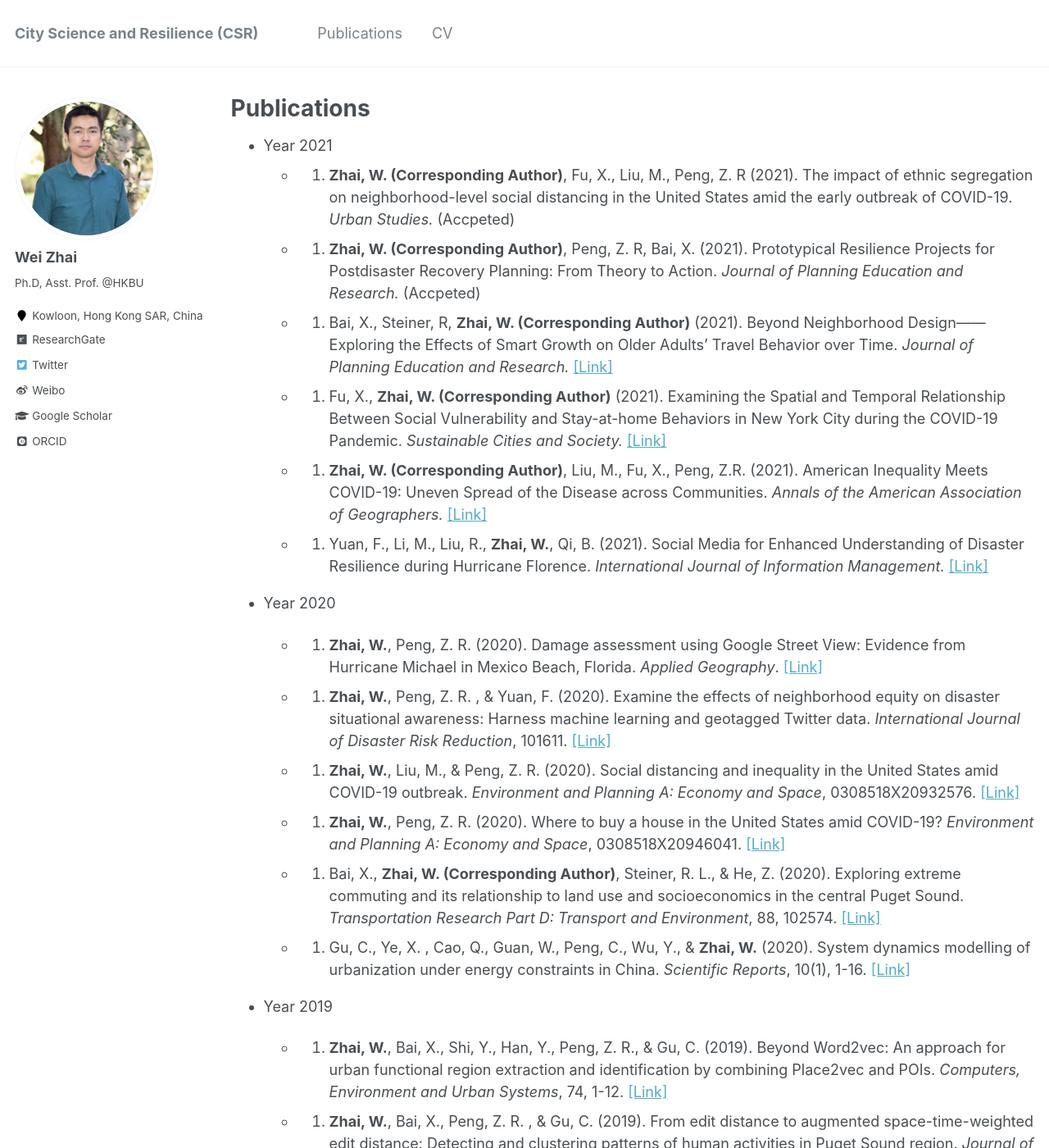
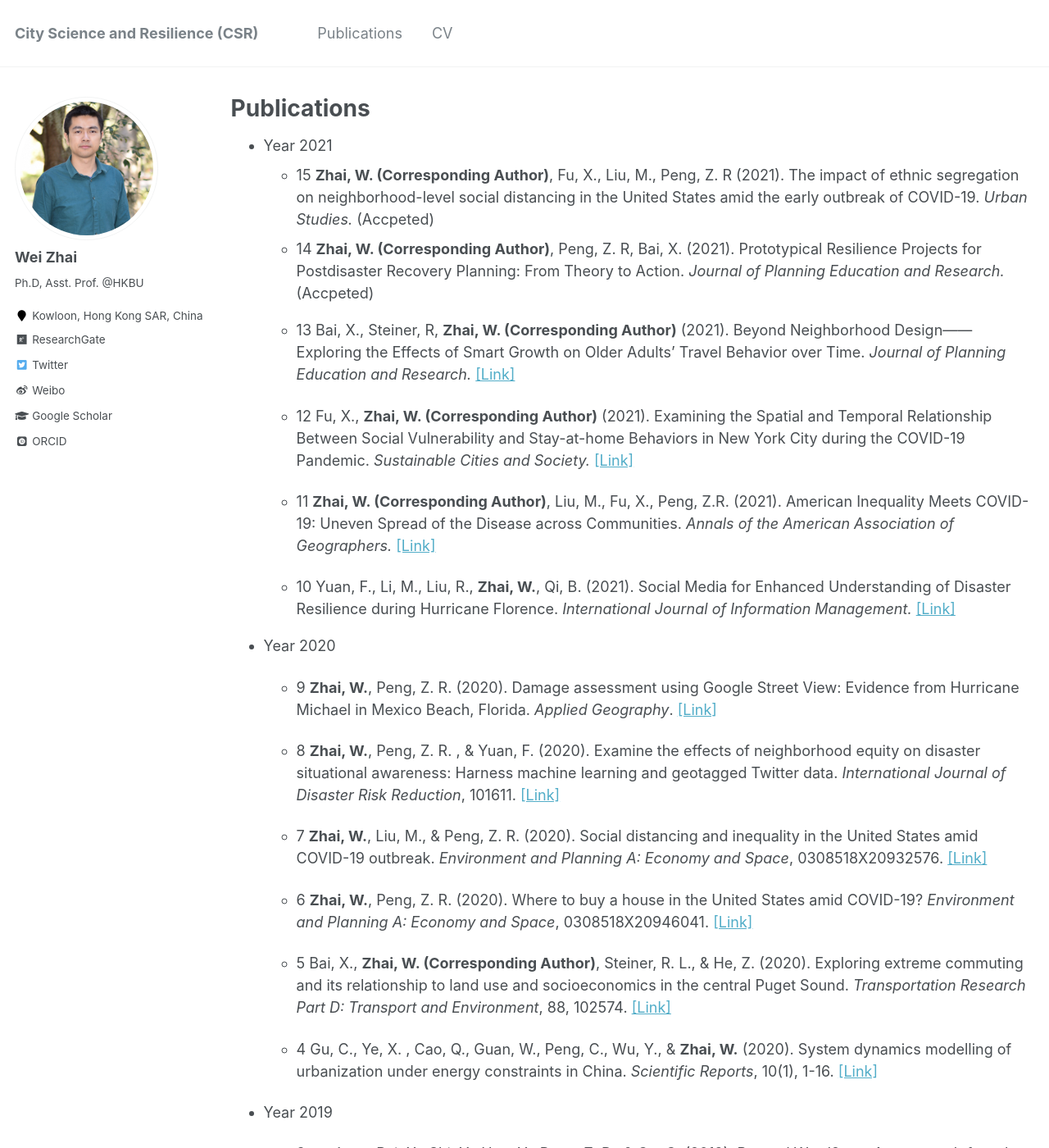
Before and after one commit to skywalkerzhai/weizhai.github.io, a Jekyll site: the page built from _pages/publications.md, in a window 1280 px wide and 1400 px high. Shown: the whole window at 82% size. Built offline with Jekyll 4.4.1, drawn with Linux system fonts in a browser that asks for light colours; some web fonts are replaced.

Commit message:
Update publications.md

```diff
--- a/_pages/publications.md
+++ b/_pages/publications.md
@@ -6,36 +6,36 @@ author_profile: true
 ---
 
 * Year 2021
-  * 15. **Zhai, W. (Corresponding Author)**, Fu, X., Liu, M., Peng, Z. R (2021). The impact of ethnic segregation on neighborhood-level social distancing in the United States amid the early outbreak of COVID-19. *Urban Studies.* (Accpeted)
-  * 14. **Zhai, W. (Corresponding Author)**, Peng, Z. R, Bai, X. (2021). Prototypical Resilience Projects for Postdisaster Recovery Planning: From Theory to Action. *Journal of Planning Education and Research.* (Accpeted)
-  * 13. Bai, X., Steiner, R, **Zhai, W. (Corresponding Author)** (2021). Beyond Neighborhood Design——Exploring the Effects of Smart Growth on Older Adults’ Travel Behavior over Time. *Journal of Planning Education and Research.* [[Link]](https://doi.org/10.1177/0739456X211020352)
+  * 15 **Zhai, W. (Corresponding Author)**, Fu, X., Liu, M., Peng, Z. R (2021). The impact of ethnic segregation on neighborhood-level social distancing in the United States amid the early outbreak of COVID-19. *Urban Studies.* (Accpeted)
+  * 14 **Zhai, W. (Corresponding Author)**, Peng, Z. R, Bai, X. (2021). Prototypical Resilience Projects for Postdisaster Recovery Planning: From Theory to Action. *Journal of Planning Education and Research.* (Accpeted)
+  * 13 Bai, X., Steiner, R, **Zhai, W. (Corresponding Author)** (2021). Beyond Neighborhood Design——Exploring the Effects of Smart Growth on Older Adults’ Travel Behavior over Time. *Journal of Planning Education and Research.* [[Link]](https://doi.org/10.1177/0739456X211020352)
 
-  * 12. Fu, X., **Zhai, W. (Corresponding Author)** (2021).  Examining the Spatial and Temporal Relationship Between Social Vulnerability and Stay-at-home Behaviors in New York City during the COVID-19 Pandemic. *Sustainable Cities and Society.* [[Link]](https://doi.org/10.1016/j.scs.2021.102757)
+  * 12 Fu, X., **Zhai, W. (Corresponding Author)** (2021).  Examining the Spatial and Temporal Relationship Between Social Vulnerability and Stay-at-home Behaviors in New York City during the COVID-19 Pandemic. *Sustainable Cities and Society.* [[Link]](https://doi.org/10.1016/j.scs.2021.102757)
 
-  * 11. **Zhai, W. (Corresponding Author)**, Liu, M., Fu, X., Peng, Z.R. (2021). American Inequality Meets COVID-19: Uneven Spread of the Disease across Communities. *Annals of the American Association of Geographers.* [[Link]](https://www.tandfonline.com/doi/abs/10.1080/24694452.2020.1866489?journalCode=raag21)
+  * 11 **Zhai, W. (Corresponding Author)**, Liu, M., Fu, X., Peng, Z.R. (2021). American Inequality Meets COVID-19: Uneven Spread of the Disease across Communities. *Annals of the American Association of Geographers.* [[Link]](https://www.tandfonline.com/doi/abs/10.1080/24694452.2020.1866489?journalCode=raag21)
 
-  * 10. Yuan, F., Li, M., Liu, R., **Zhai, W.**, Qi, B. (2021). Social Media for Enhanced Understanding of Disaster Resilience during Hurricane Florence. *International Journal of Information Management.* [[Link]](https://www.sciencedirect.com/science/article/pii/S0268401220314882?dgcid=coauthor)
+  * 10 Yuan, F., Li, M., Liu, R., **Zhai, W.**, Qi, B. (2021). Social Media for Enhanced Understanding of Disaster Resilience during Hurricane Florence. *International Journal of Information Management.* [[Link]](https://www.sciencedirect.com/science/article/pii/S0268401220314882?dgcid=coauthor)
 
 
 * Year 2020
 
-  * 9. **Zhai, W.**, Peng, Z. R. (2020). Damage assessment using Google Street View: Evidence from Hurricane Michael in Mexico Beach, Florida. *Applied Geography*. [[Link]](https://doi.org/10.1016/j.apgeog.2020.102252)
+  * 9 **Zhai, W.**, Peng, Z. R. (2020). Damage assessment using Google Street View: Evidence from Hurricane Michael in Mexico Beach, Florida. *Applied Geography*. [[Link]](https://doi.org/10.1016/j.apgeog.2020.102252)
 
-  * 8. **Zhai, W.**, Peng, Z. R. , & Yuan, F. (2020). Examine the effects of neighborhood equity on disaster situational awareness: Harness machine learning and geotagged Twitter data. *International Journal of Disaster Risk Reduction*, 101611. [[Link]](https://doi.org/10.1016/j.ijdrr.2020.101611)
+  * 8 **Zhai, W.**, Peng, Z. R. , & Yuan, F. (2020). Examine the effects of neighborhood equity on disaster situational awareness: Harness machine learning and geotagged Twitter data. *International Journal of Disaster Risk Reduction*, 101611. [[Link]](https://doi.org/10.1016/j.ijdrr.2020.101611)
 
-  * 7. **Zhai, W.**, Liu, M., & Peng, Z. R. (2020). Social distancing and inequality in the United States amid COVID-19 outbreak. *Environment and Planning A: Economy and Space*, 0308518X20932576. [[Link]](https://journals.sagepub.com/doi/10.1177/0308518X20932576 )
+  * 7 **Zhai, W.**, Liu, M., & Peng, Z. R. (2020). Social distancing and inequality in the United States amid COVID-19 outbreak. *Environment and Planning A: Economy and Space*, 0308518X20932576. [[Link]](https://journals.sagepub.com/doi/10.1177/0308518X20932576 )
 
-  * 6. **Zhai, W.**, Peng, Z. R. (2020). Where to buy a house in the United States amid COVID-19? *Environment and Planning A: Economy and Space*, 0308518X20946041. [[Link]](https://journals.sagepub.com/doi/10.1177/0308518X20946041)
+  * 6 **Zhai, W.**, Peng, Z. R. (2020). Where to buy a house in the United States amid COVID-19? *Environment and Planning A: Economy and Space*, 0308518X20946041. [[Link]](https://journals.sagepub.com/doi/10.1177/0308518X20946041)
 
-  * 5. Bai, X., **Zhai, W. (Corresponding Author)**, Steiner, R. L., & He, Z. (2020). Exploring extreme commuting and its relationship to land use and socioeconomics in the central Puget Sound. *Transportation Research Part D: Transport and Environment*, 88, 102574. [[Link]](https://doi.org/10.1016/j.trd.2020.102574)
+  * 5 Bai, X., **Zhai, W. (Corresponding Author)**, Steiner, R. L., & He, Z. (2020). Exploring extreme commuting and its relationship to land use and socioeconomics in the central Puget Sound. *Transportation Research Part D: Transport and Environment*, 88, 102574. [[Link]](https://doi.org/10.1016/j.trd.2020.102574)
 
-  * 4. Gu, C., Ye, X. , Cao, Q., Guan, W., Peng, C., Wu, Y., & **Zhai, W.** (2020). System dynamics modelling of urbanization under energy constraints in China. *Scientific Reports*, 10(1), 1-16. [[Link]](https://doi.org/10.1038/s41598-020-66125-3)
+  * 4 Gu, C., Ye, X. , Cao, Q., Guan, W., Peng, C., Wu, Y., & **Zhai, W.** (2020). System dynamics modelling of urbanization under energy constraints in China. *Scientific Reports*, 10(1), 1-16. [[Link]](https://doi.org/10.1038/s41598-020-66125-3)
 
 
 * Year 2019
 
-  * 3. **Zhai, W.**, Bai, X., Shi, Y., Han, Y., Peng, Z. R., & Gu, C. (2019). Beyond Word2vec: An approach for urban functional region extraction and identification by combining Place2vec and POIs. *Computers, Environment and Urban Systems*, 74, 1-12. [[Link]](https://doi.org/10.1016/j.compenvurbsys.2018.11.008)
+  * 3 **Zhai, W.**, Bai, X., Shi, Y., Han, Y., Peng, Z. R., & Gu, C. (2019). Beyond Word2vec: An approach for urban functional region extraction and identification by combining Place2vec and POIs. *Computers, Environment and Urban Systems*, 74, 1-12. [[Link]](https://doi.org/10.1016/j.compenvurbsys.2018.11.008)
 
-  * 2. **Zhai, W.**, Bai, X., Peng, Z. R. , & Gu, C. (2019). From edit distance to augmented space-time-weighted edit distance: Detecting and clustering patterns of human activities in Puget Sound region. *Journal of Transport Geography*, 78, 41-55. [[Link]](https://doi.org/10.1016/j.jtrangeo.2019.05.003)
+  * 2 **Zhai, W.**, Bai, X., Peng, Z. R. , & Gu, C. (2019). From edit distance to augmented space-time-weighted edit distance: Detecting and clustering patterns of human activities in Puget Sound region. *Journal of Transport Geography*, 78, 41-55. [[Link]](https://doi.org/10.1016/j.jtrangeo.2019.05.003)
 
-  * 1. **Zhai, W.**, Bai, X., Peng, Z. R. , & Gu, C. (2019). A bottom-up transportation network efficiency measuring approach: A case study of taxi efficiency in New York City. *Journal of Transport Geography*, 80. 102502. [[Link]](https://doi.org/10.1016/j.jtrangeo.2019.102502)
+  * 1 **Zhai, W.**, Bai, X., Peng, Z. R. , & Gu, C. (2019). A bottom-up transportation network efficiency measuring approach: A case study of taxi efficiency in New York City. *Journal of Transport Geography*, 80. 102502. [[Link]](https://doi.org/10.1016/j.jtrangeo.2019.102502)
```
